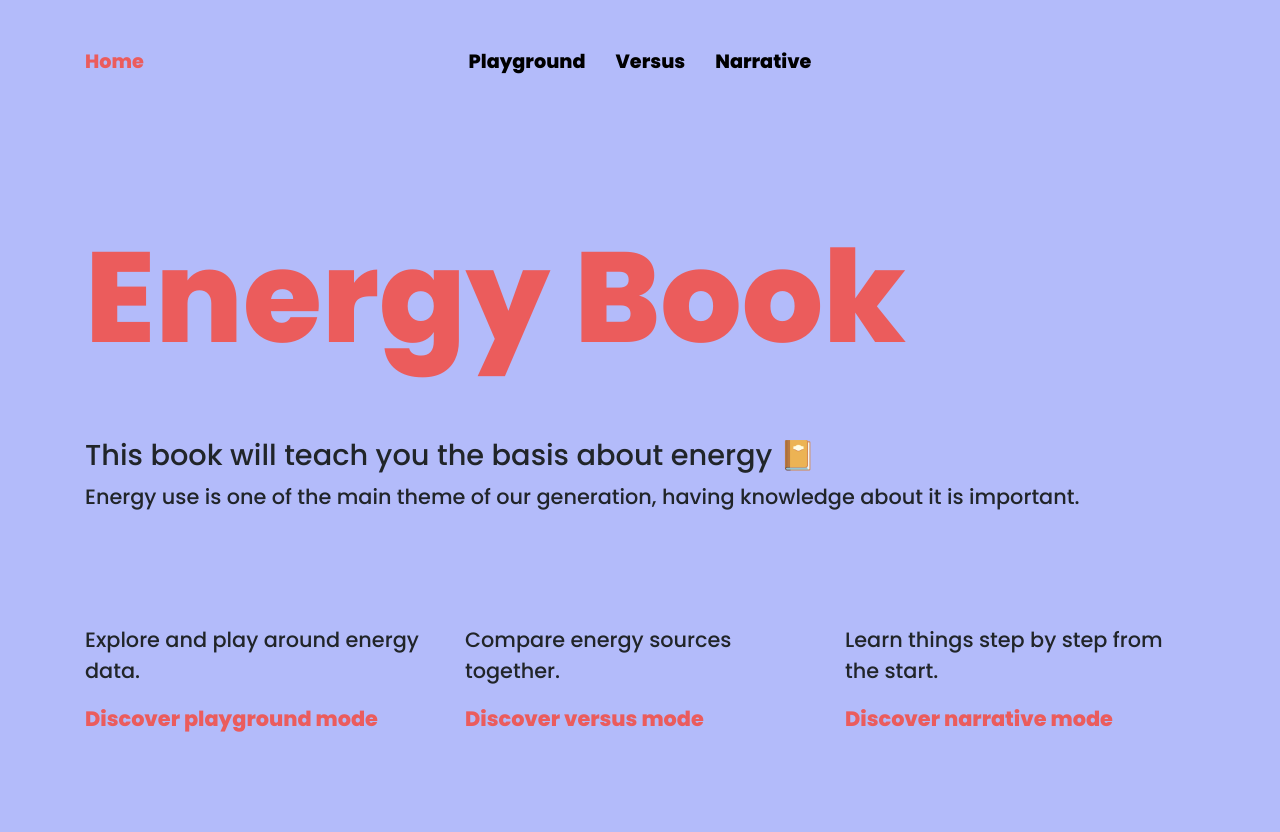
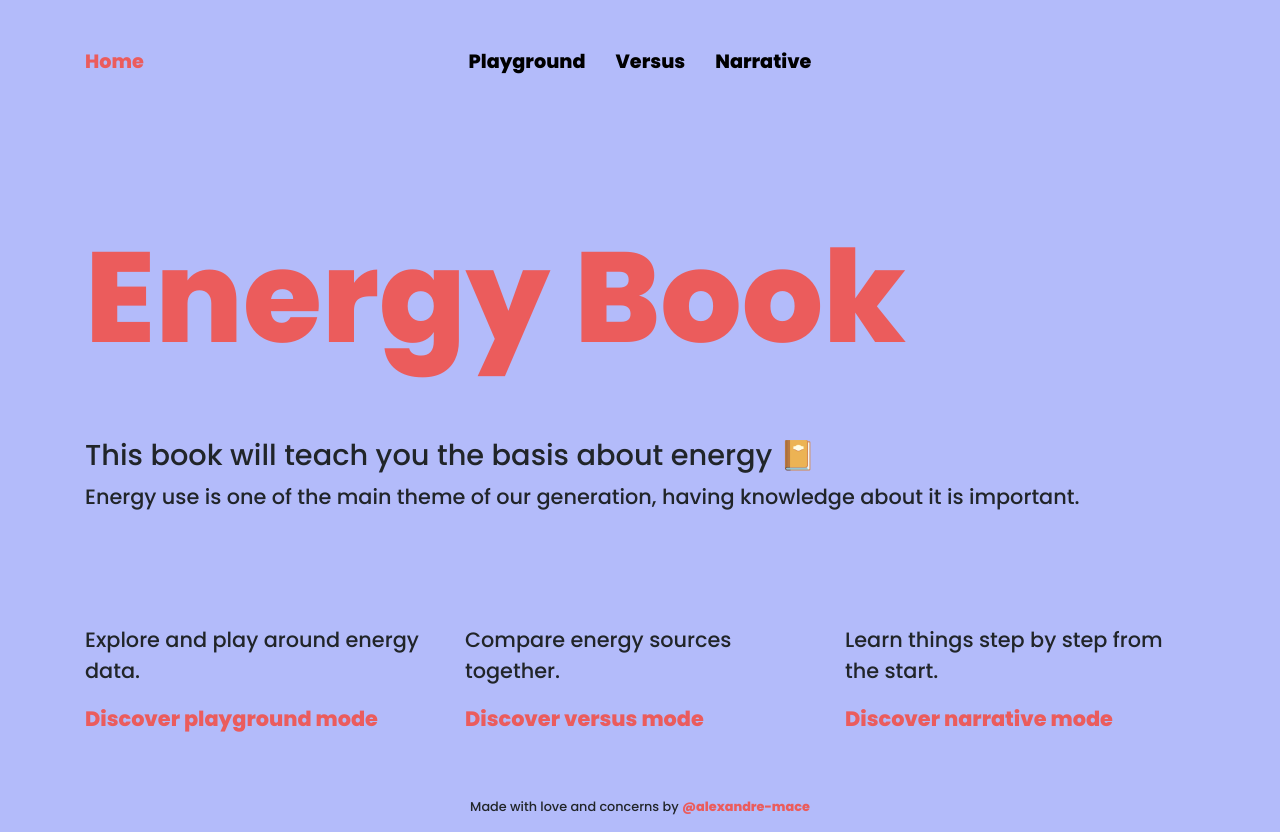
Before and after one commit to alexandre-mace/energybook, a React (Create React App) app: page / in a window 1280 px wide. Before the commit the page ends 800 px from the top, so only its background shows below. Built offline with nearby package versions, Linux system fonts and the light colour scheme.

Commit message:
Add footer

```diff
--- a/public/index.html
+++ b/public/index.html
@@ -26,7 +26,7 @@
       work correctly both with client-side routing and a non-root public URL.
       Learn how to configure a non-root public URL by running `npm run build`.
     -->
-    <title>React App</title>
+    <title>Energy book</title>
   </head>
   <body>
     <noscript>You need to enable JavaScript to run this app.</noscript>
--- a/src/App.css
+++ b/src/App.css
@@ -51,6 +51,30 @@
 }
 .MuiTab-root {
     max-width: 270px !important;
+}
+body{ min-height:100vh; margin:0; position:relative; }
+body {
+    position: relative;
+}
+body::after {
+    content: '';
+    display: block;
+    height: 50px; /* Set same as footer's height */
+}
+footer {
+    position: absolute;
+    bottom: 0;
+    display: flex;
+    justify-content: center;
+    align-items: center;
+    width: 100%;
+    height: 50px;
+}
+.footer p {
+    font-size: 0.8rem;
+}
+.footer a {
+    color: #eb5c5c;
 }
 .hidden {
     opacity: 0;
--- a/src/App.js
+++ b/src/App.js
@@ -26,7 +26,7 @@ function App() {
       }
       {!loading &&
         <>
-            <div className="container my-3 my-md-5 pb-5">
+            <div className="container mb-3 mb-md-5 pt-3 pt-md-5 pb-5">
                 <div className="row justify-content-center header position-relative">
                     <div className="col-auto menu-home">
                         <span className={"clickable"} onClick={() => {
@@ -106,6 +106,13 @@ function App() {
                     </div>
                 </>
             }
+            <footer className="footer p-0">
+                <div className="row align-items-center">
+                    <div className="col-auto m-auto p-0">
+                        <p className={'mb-0'}>Made with love and concerns by <strong><a target="_blank" rel="noopener noreferrer" href="https://github.com/alexandre-mace">@alexandre-mace</a></strong></p>
+                    </div>
+                </div>
+            </footer>
         </>
         }
     </>
--- a/src/UI/components/utils/ScrollIndicator.js
+++ b/src/UI/components/utils/ScrollIndicator.js
@@ -10,7 +10,7 @@ import {
 export const CircleIndicator = () => {
     const [isComplete, setIsComplete] = useState(false);
     const { scrollYProgress } = useViewportScroll();
-    const yRange = useTransform(scrollYProgress, [0, 1], [0, 1]);
+    const yRange = useTransform(scrollYProgress, [0, 0.98], [0, 1]);
     const pathLength = useSpring(yRange, { stiffness: 400, damping: 90 });
 
     useEffect(() => yRange.onChange(v => setIsComplete(v >= 1)), [yRange]);
```
